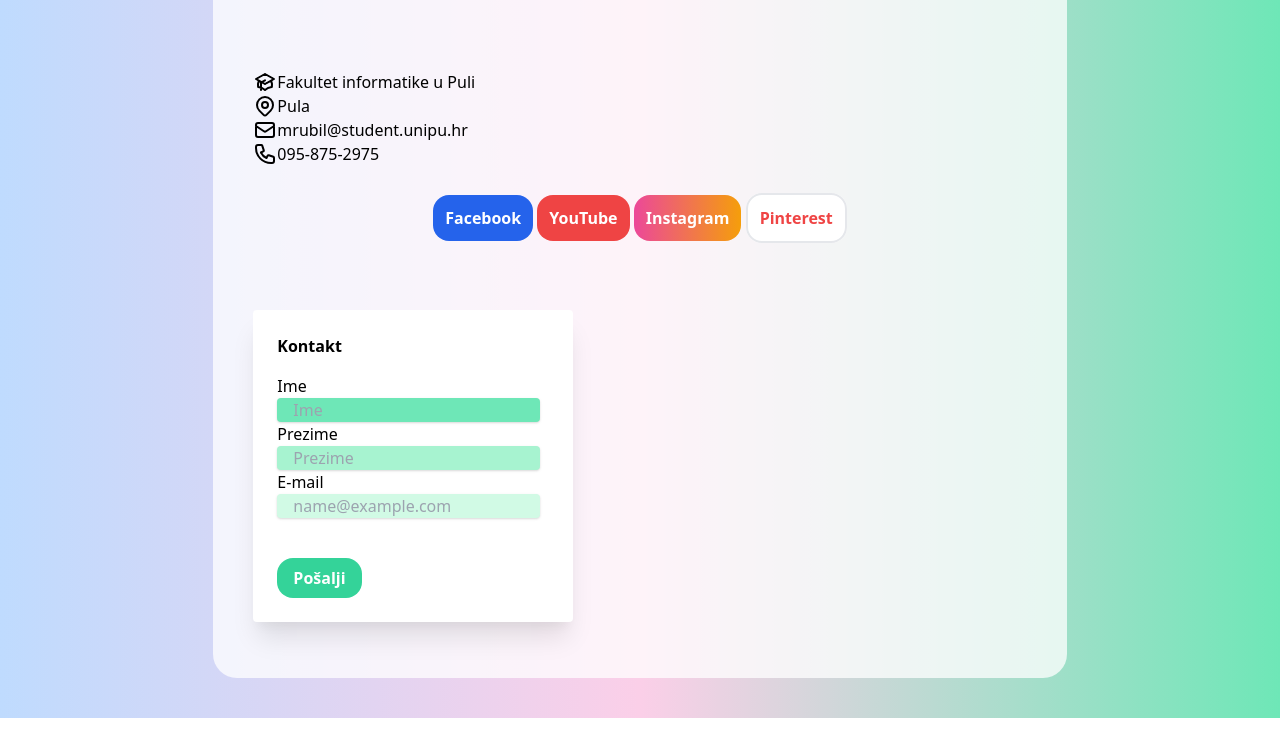
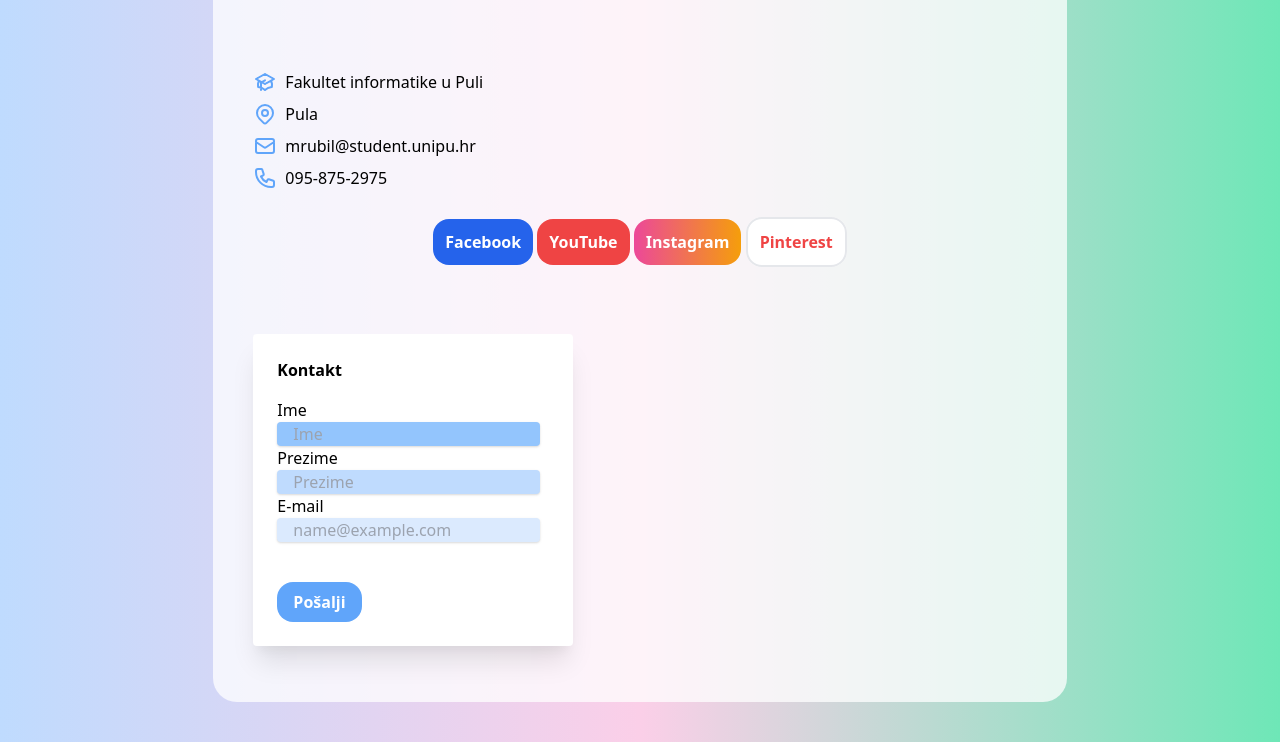
Before and after one commit to mrubil/mrubil.github.io, a plain HTML site: page index.html in a window 1280 px wide. Shown: the part 355-1097 px from the top of the page. Before the commit the page ends 1073 px from the top, so only its background shows below. Drawn offline with nearby package versions, Linux system fonts and the light colour scheme.

Commit message:
Funkcionalna Kontakt forma

```diff
--- a/index.html
+++ b/index.html
@@ -5,8 +5,34 @@
     <meta charset="UTF-8">
     <meta http-equiv="X-UA-Compatible" content="IE=edge">
     <meta name="viewport" content="width=device-width, initial-scale=1.0">
+    <link rel='icon' href='img\WhatsApp Image 2021-10-17 at 19.03.15 copy.ico' type='image/x-icon' />
     <title>Martina Rubil</title>
     <link href="https://unpkg.com/tailwindcss@^2/dist/tailwind.min.css" rel="stylesheet" />
+    <script type="text/javascript" src="https://cdn.jsdelivr.net/npm/emailjs-com@3/dist/email.min.js"></script>
+    <script type="text/javascript">
+        (function () {
+            // https://dashboard.emailjs.com/admin/integration
+            emailjs.init('user_4Z4IbVoJ9YxNWkVa9ryVq');
+        })();
+    </script>
+    <script type="text/javascript">
+        window.onload = function () {
+            document.getElementById('contact-form').addEventListener('submit', function (event) {
+                event.preventDefault();
+                // generate a five digit number for the contact_number variable
+                this.contact_number.value = Math.random() * 100000 | 0;
+                // these IDs from the previous steps
+                emailjs.sendForm('service_rlcw80o', 'contact_form', this)
+                    .then(function () {
+                        console.log('Uspješno poslano!');
+                    }, function (error) {
+                        console.log('Pogreška pri slanju!', error);
+                    });
+            });
+        }
+    </script>
+
+
 </head>
 
 <body class="text-center bg-gradient-to-r from-blue-200 via-pink-200 to-green-300">
@@ -15,9 +41,9 @@
             class="shadow-xl border-4 rounded-full w-3/12 mx-auto" />
         <h1 class="text-2xl font-semibold mt-10 mb-20">Martina Rubil</h1>
         <div>
-            <div class="flex items-center justify-left">
-                <svg xmlns="http://www.w3.org/2000/svg" class="h-6 w-6" fill="none" viewBox="0 0 24 24"
-                    stroke="currentColor">
+            <div class="flex items-center justify-left mb-2">
+                <svg xmlns="http://www.w3.org/2000/svg" class="h-6 w-6 stroke-current text-blue-400" fill="none"
+                    viewBox="0 0 24 24">
                     <path d="M12 14l9-5-9-5-9 5 9 5z" />
                     <path
                         d="M12 14l6.16-3.422a12.083 12.083 0 01.665 6.479A11.952 11.952 0 0012 20.055a11.952 11.952 0 00-6.824-2.998 12.078 12.078 0 01.665-6.479L12 14z" />
@@ -25,34 +51,34 @@
                         d="M12 14l9-5-9-5-9 5 9 5zm0 0l6.16-3.422a12.083 12.083 0 01.665 6.479A11.952 11.952 0 0012 20.055a11.952 11.952 0 00-6.824-2.998 12.078 12.078 0 01.665-6.479L12 14zm-4 6v-7.5l4-2.222" />
 
                 </svg>
-                <h3>Fakultet informatike u Puli</h3>
+                <h3 class="ml-2">Fakultet informatike u Puli</h3>
             </div>
 
-            <div class="flex items-center justify-left">
-                <svg xmlns="http://www.w3.org/2000/svg" class="h-6 w-6" fill="none" viewBox="0 0 24 24"
-                    stroke="currentColor">
+            <div class="flex items-center justify-left mb-2">
+                <svg xmlns="http://www.w3.org/2000/svg" class="h-6 w-6 stroke-current text-blue-400" fill="none"
+                    viewBox="0 0 24 24">
                     <path stroke-linecap="round" stroke-linejoin="round" stroke-width="2"
                         d="M17.657 16.657L13.414 20.9a1.998 1.998 0 01-2.827 0l-4.244-4.243a8 8 0 1111.314 0z" />
                     <path stroke-linecap="round" stroke-linejoin="round" stroke-width="2"
                         d="M15 11a3 3 0 11-6 0 3 3 0 016 0z" />
                 </svg>
-                <h3>Pula</h3>
+                <h3 class="ml-2">Pula</h3>
             </div>
-            <div class="flex items-center justify-left">
-                <svg xmlns="http://www.w3.org/2000/svg" class="h-6 w-6" fill="none" viewBox="0 0 24 24"
-                    stroke="currentColor">
+            <div class="flex items-center justify-left mb-2">
+                <svg xmlns="http://www.w3.org/2000/svg" class="h-6 w-6 stroke-current text-blue-400" fill="none"
+                    viewBox="0 0 24 24">
                     <path stroke-linecap="round" stroke-linejoin="round" stroke-width="2"
                         d="M3 8l7.89 5.26a2 2 0 002.22 0L21 8M5 19h14a2 2 0 002-2V7a2 2 0 00-2-2H5a2 2 0 00-2 2v10a2 2 0 002 2z" />
                 </svg>
-                <h3>mrubil@student.unipu.hr</h3>
+                <h3 class="ml-2">mrubil@student.unipu.hr</h3>
             </div>
-            <div class="flex items-center justify-left">
-                <svg xmlns="http://www.w3.org/2000/svg" class="h-6 w-6" fill="none" viewBox="0 0 24 24"
-                    stroke="currentColor">
+            <div class="flex items-center justify-left mb-2">
+                <svg xmlns="http://www.w3.org/2000/svg" class="h-6 w-6 stroke-current text-blue-400" fill="none"
+                    viewBox="0 0 24 24">
                     <path stroke-linecap="round" stroke-linejoin="round" stroke-width="2"
                         d="M3 5a2 2 0 012-2h3.28a1 1 0 01.948.684l1.498 4.493a1 1 0 01-.502 1.21l-2.257 1.13a11.042 11.042 0 005.516 5.516l1.13-2.257a1 1 0 011.21-.502l4.493 1.498a1 1 0 01.684.949V19a2 2 0 01-2 2h-1C9.716 21 3 14.284 3 6V5z" />
                 </svg>
-                <h3>095-875-2975</h3>
+                <h3 class="ml-2">095-875-2975</h3>
             </div>
         </div>
         <div class="my-10"></div>
@@ -67,23 +93,32 @@
 
         <div class="mt-20 w-full max-w-xs">
 
-            <form action="" class="mb-4 text-left bg-white rounded px-6 py-6 shadow-xl">
+            <form id="contact-form" class="mb-4 text-left bg-white rounded px-6 py-6 shadow-xl">
                 <h2 class="text-left font-bold mb-4">Kontakt</h2>
+                <input type="hidden" name="contact_number">
                 <label class="" for="ime">Ime</label><br>
-                <input class="bg-green-300 rounded shadow px-4" type="text" name="ime" id="ime" placeholder="Ime"><br>
+                <input class="bg-blue-300 rounded shadow px-4" type="text" name="ime" id="ime" placeholder="Ime"><br>
                 <label class="" for="prezime">Prezime</label><br>
-                <input class="bg-green-200 rounded shadow px-4" type="text" name="prezime" id="prezime"
+                <input class="bg-blue-200 rounded shadow px-4" type="text" name="prezime" id="prezime"
                     placeholder="Prezime"><br>
                 <label class="" for="prezime">E-mail</label><br>
-                <input class="bg-green-100 rounded shadow px-4" type="email" name="adresa" id="adresa"
+                <input class="bg-blue-100 rounded shadow px-4" type="email" name="adresa" id="adresa"
                     placeholder="name@example.com">
-                <button class="mt-10 bg-green-400 hover:bg-blue-700 text-white font-bold py-2 px-4 rounded-2xl"
-                    type="button">
+                <button class="mt-10 bg-blue-400 hover:bg-blue-700 text-white font-bold py-2 px-4 rounded-2xl"
+                    type="submit" value="Send" onclick="brisanje()" type="submit" value="Submit">
                     Pošalji
                 </button>
 
             </form>
         </div>
+
 </body>
 
 </html>
+
+<script type="text/javascript">
+    function brisanje() {
+        document.getElementById('ime').value = '';
+        document.getElementById('prezime').value = '';
+        document.getElementById('adresa').value = '';
+    }</script>
```
Also changed, not shown: img/WhatsApp Image 2021-10-17 at 19.03.15 copy.ico (added), img/location-pin-white.svg.med.png (deleted).
